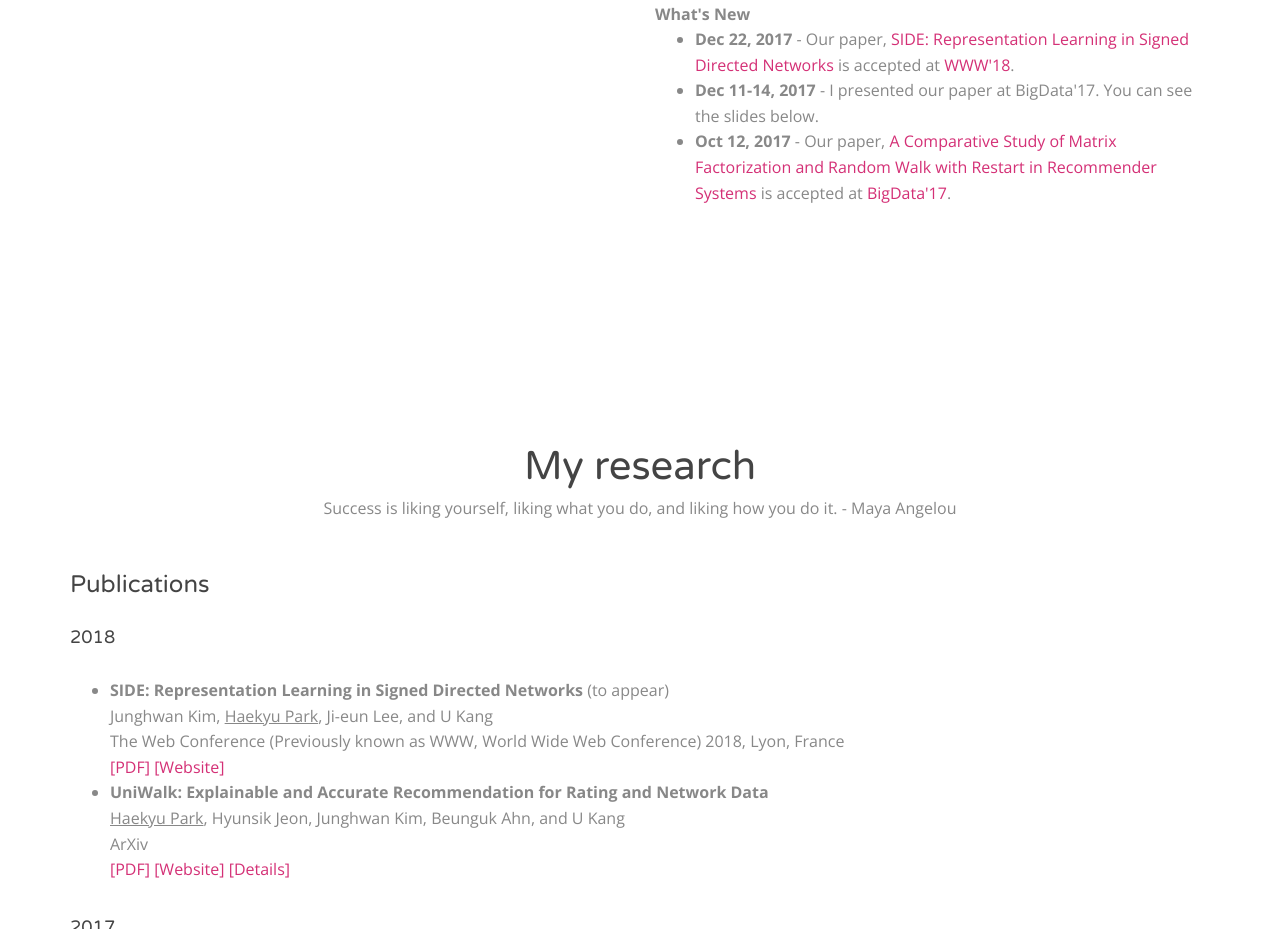
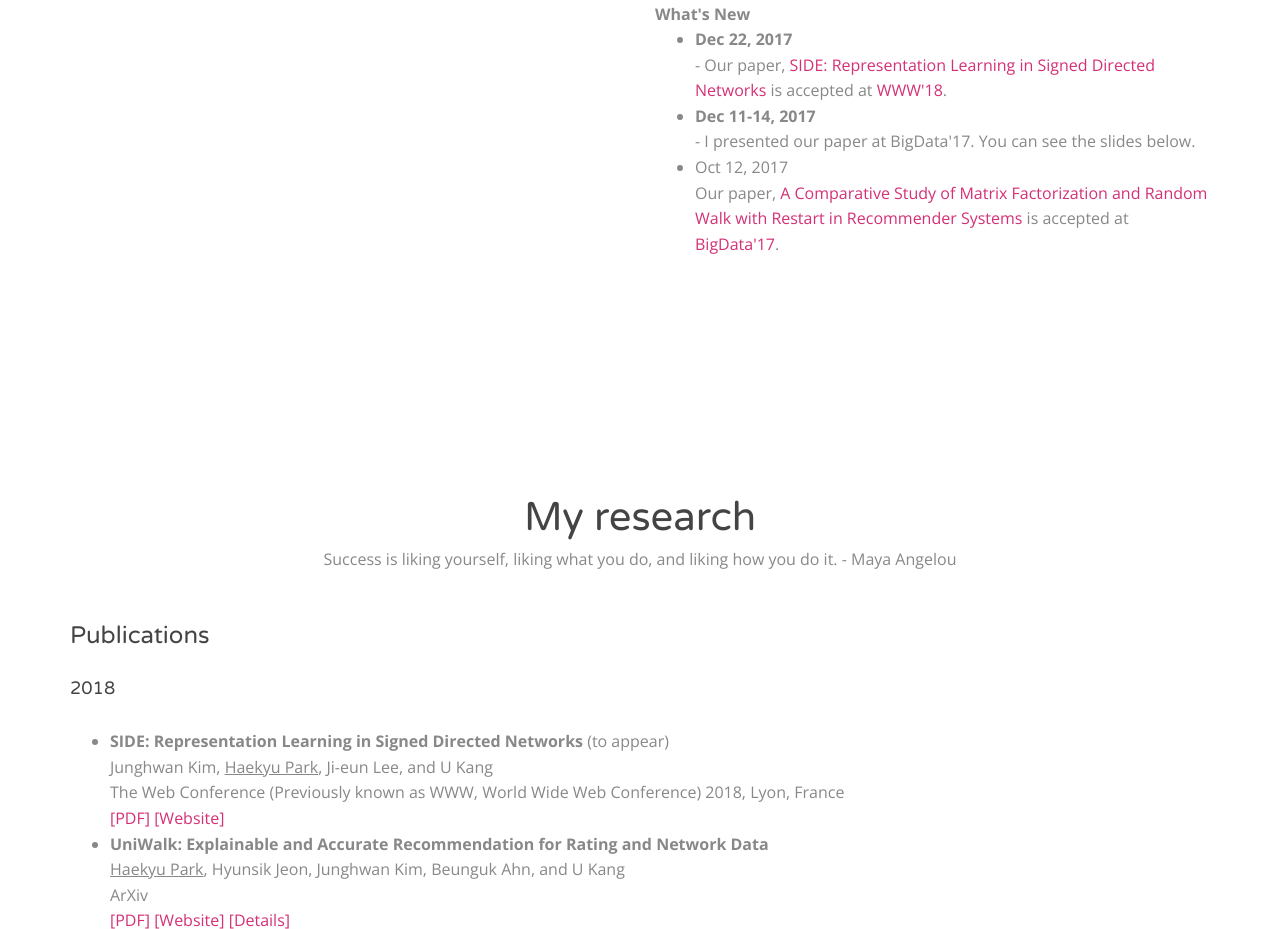
Before and after one commit to haekyu/haekyu.github.io, a plain HTML site: page index.html in a window 1280 px wide. Shown: the part 1031-1960 px from the top of the page. Drawn offline with nearby package versions, Linux system fonts and the light colour scheme.

Commit message:
what's new

```diff
--- a/index.html
+++ b/index.html
@@ -108,9 +108,9 @@
 					<strong> What's New </strong>
 					<ul>
                         <!-- <li> <font color="#F25A8A">Dec 22, 2017</font> - A paper, <a href="https://datalab.snu.ac.kr/side/">SIDE: Representation Learning in Signed Directed Networks</a> is accepted.  -->
-                        <li> <strong>Dec 22, 2017</strong> - Our paper, <a href="https://datalab.snu.ac.kr/side/">SIDE: Representation Learning in Signed Directed Networks</a> is accepted at <a href="https://www2018.thewebconf.org">WWW'18</a>.
-                        <li> <strong>Dec 11-14, 2017</strong> - I presented our paper at BigData'17. You can see the slides below.
-                        <li> <strong>Oct 12, 2017</strong> - Our paper, <a href="https://datalab.snu.ac.kr/mfrwr/">A Comparative Study of Matrix Factorization and Random Walk with Restart in Recommender Systems</a> is accepted at <a href="http://cci.drexel.edu/bigdata/bigdata2017/">BigData'17</a>.
+                        <li> <strong>Dec 22, 2017</strong><br> - Our paper, <a href="https://datalab.snu.ac.kr/side/">SIDE: Representation Learning in Signed Directed Networks</a> is accepted at <a href="https://www2018.thewebconf.org">WWW'18</a>.
+                        <li> <strong>Dec 11-14, 2017</strong><br> - I presented our paper at BigData'17. You can see the slides below.
+                        <li> Oct 12, 2017<br> Our paper, <a href="https://datalab.snu.ac.kr/mfrwr/">A Comparative Study of Matrix Factorization and Random Walk with Restart in Recommender Systems</a> is accepted at <a href="http://cci.drexel.edu/bigdata/bigdata2017/">BigData'17</a>.
                     </ul>
 				</div>
 			</div>
```
